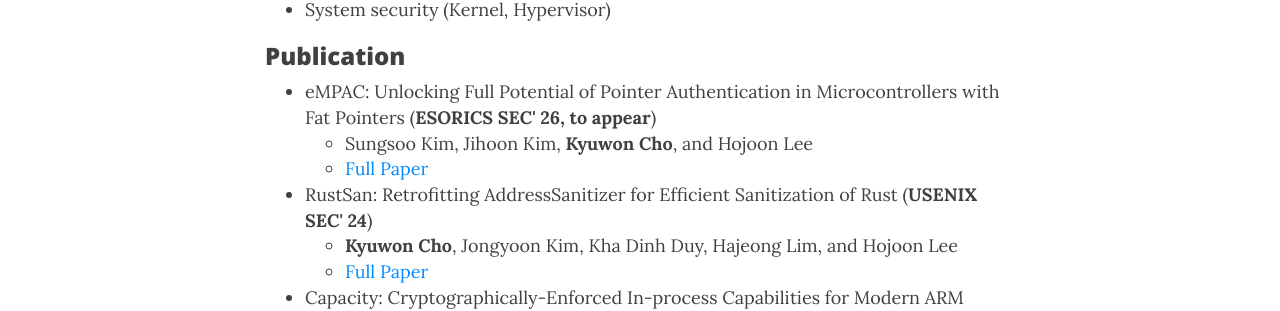
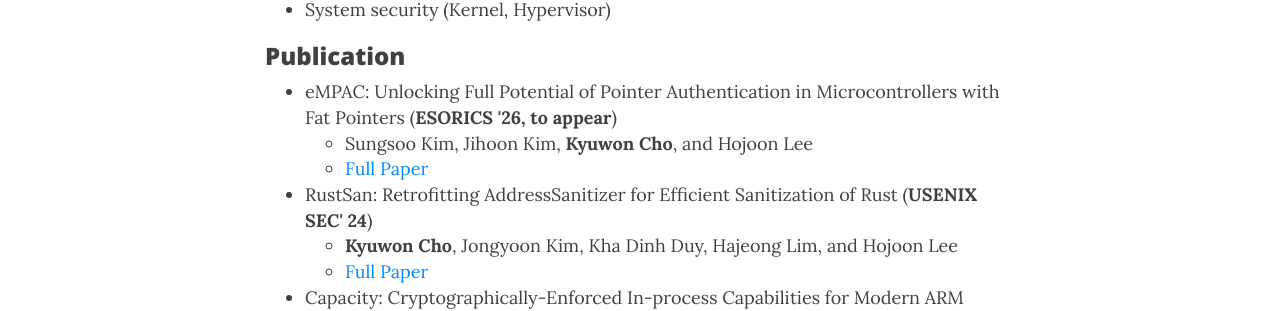
Before and after one commit to ChoKyuWon/ChoKyuWon.github.io, a Jekyll site: the page built from index.html, in a window 1280 px wide and 1342 px high. Shown: the part 604-915 px from the top of the window. Built offline with Jekyll 4.4.1, drawn with Linux system fonts in a browser that asks for light colours; nearby versions of some CDN libraries; the list of posts is cut into pages by our own code.

Commit message:
Update index.html

```diff
--- a/index.html
+++ b/index.html
@@ -20,7 +20,7 @@
 
 <h3>Publication</h3>
 <ul>
-    <li>eMPAC: Unlocking Full Potential of Pointer Authentication in Microcontrollers with Fat Pointers (<b>ESORICS SEC' 26, to appear</b>)</li>
+    <li>eMPAC: Unlocking Full Potential of Pointer Authentication in Microcontrollers with Fat Pointers (<b>ESORICS '26, to appear</b>)</li>
     <ul>
         <li>Sungsoo Kim, Jihoon Kim, <b>Kyuwon Cho</b>, and Hojoon Lee</li>
         <li><a href="">Full Paper</a></li>
```
